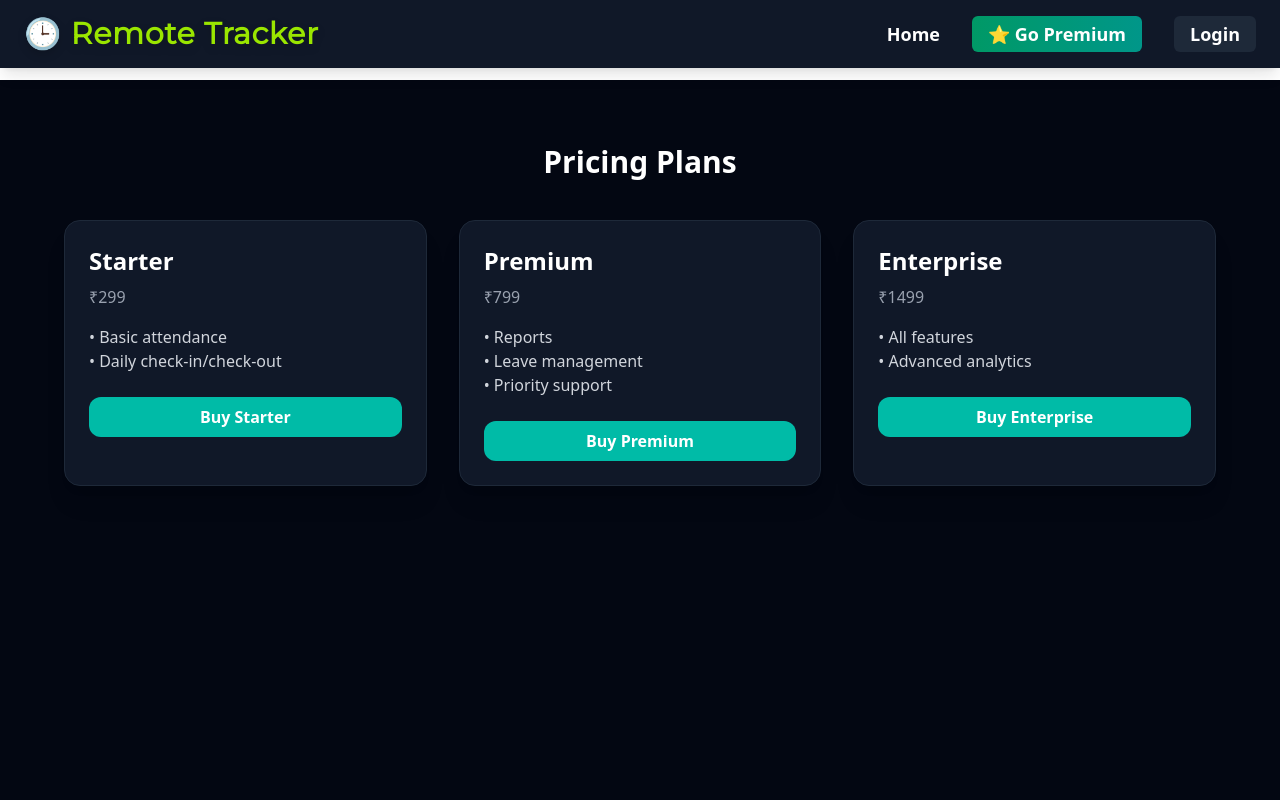
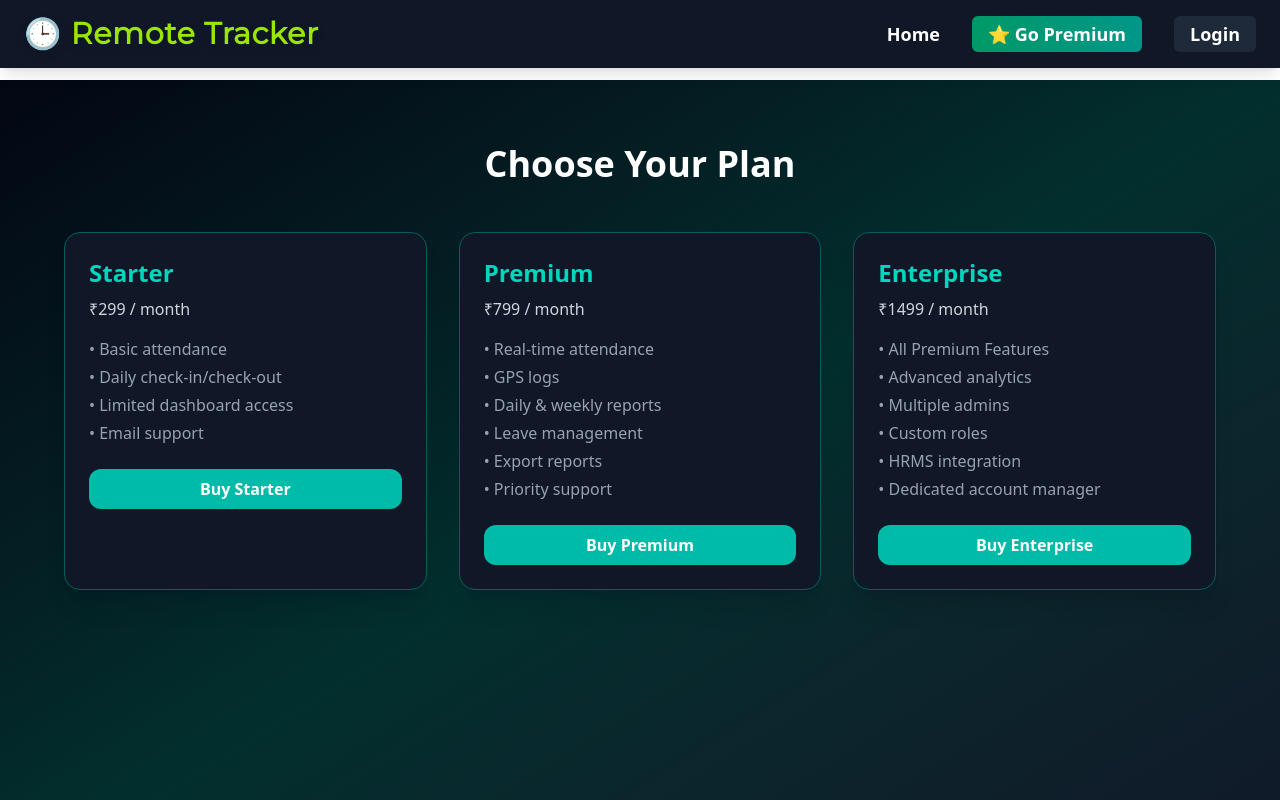
Before and after one commit to mekha-mekhz/Remotework-Tracker-frontend, a React (Vite) app in the folder tracker/: page /pricing in a window 1280 px wide. Shown: the top 800 px of the page. Built offline with nearby package versions, Linux system fonts and the light colour scheme.

Commit message:
stripe completed

```diff
--- a/tracker/src/pages/Pricing.jsx
+++ b/tracker/src/pages/Pricing.jsx
@@ -23,19 +23,24 @@ function Pricing() {
         }
       );
 
+      if (!res.ok) {
+        const text = await res.text(); // prevent JSON crash
+        throw new Error(text || "Payment request failed");
+      }
+
       const data = await res.json();
 
       if (!data.url) {
-        alert("Payment session failed: " + data.error);
+        alert("Payment session failed");
         return;
       }
 
-      // ✅ Stripe 2025 redirect
+      // ✅ Stripe 2025 Redirect
       window.location.href = data.url;
 
     } catch (err) {
-      console.error("Payment request failed:", err);
-      alert("Payment failed");
+      console.error("Payment Error:", err);
+      alert("Payment failed. Please try again.");
     }
   };
 
@@ -44,44 +49,70 @@ function Pricing() {
       _id: "692c3d4bbf6444979b405ec3",
       name: "Starter",
       price: 299,
-      features: ["Basic attendance", "Daily check-in/check-out"],
+      features: [
+        "Basic attendance",
+        "Daily check-in/check-out",
+        "Limited dashboard access",
+        "Email support",
+      ],
     },
     {
       _id: "692c3d93bf6444979b405ec5",
       name: "Premium",
       price: 799,
-      features: ["Reports", "Leave management", "Priority support"],
+      features: [
+        "Real-time attendance",
+        "GPS logs",
+        "Daily & weekly reports",
+        "Leave management",
+        "Export reports",
+        "Priority support",
+      ],
     },
     {
       _id: "692c3daabf6444979b405ec7",
       name: "Enterprise",
       price: 1499,
-      features: ["All features", "Advanced analytics"],
+      features: [
+        "All Premium Features",
+        "Advanced analytics",
+        "Multiple admins",
+        "Custom roles",
+        "HRMS integration",
+        "Dedicated account manager",
+      ],
     },
   ];
 
   return (
-    <div className="min-h-screen bg-gray-950 text-white px-6 py-16">
-      <h1 className="text-3xl font-bold text-center mb-10">Pricing Plans</h1>
+    <div className="min-h-screen bg-gradient-to-br from-gray-950 via-teal-950 to-gray-900 text-white px-6 py-16">
+      <h1 className="text-4xl font-bold text-center mb-12">
+        Choose Your Plan
+      </h1>
 
       <div className="grid md:grid-cols-3 gap-8 max-w-6xl mx-auto">
         {plans.map((plan) => (
           <div
             key={plan._id}
-            className="p-6 rounded-2xl shadow-xl bg-gray-900 border border-gray-800"
+            className="p-6 rounded-2xl border border-teal-800 bg-gray-900 shadow-xl hover:shadow-teal-900/40 transition"
           >
-            <h2 className="text-2xl font-semibold mb-2">{plan.name}</h2>
-            <p className="text-gray-400 mb-4">₹{plan.price}</p>
+            <h2 className="text-2xl font-semibold mb-2 text-teal-400">
+              {plan.name}
+            </h2>
 
-            <ul className="text-gray-300 mb-6">
-              {plan.features.map((f, i) => (
-                <li key={i}>• {f}</li>
+            <p className="text-gray-300 mb-4">
+              ₹{plan.price} / month
+            </p>
+
+            <ul className="text-gray-400 mb-6 space-y-1">
+              {plan.features.map((f, idx) => (
+                <li key={idx}>• {f}</li>
               ))}
             </ul>
 
             <button
               onClick={() => handlePayment(plan._id)}
-              className="w-full px-4 py-2 bg-teal-500 hover:bg-teal-600 rounded-xl font-semibold"
+              className="w-full px-4 py-2 bg-teal-500 hover:bg-teal-600 rounded-xl font-semibold transition"
             >
               Buy {plan.name}
             </button>
```
